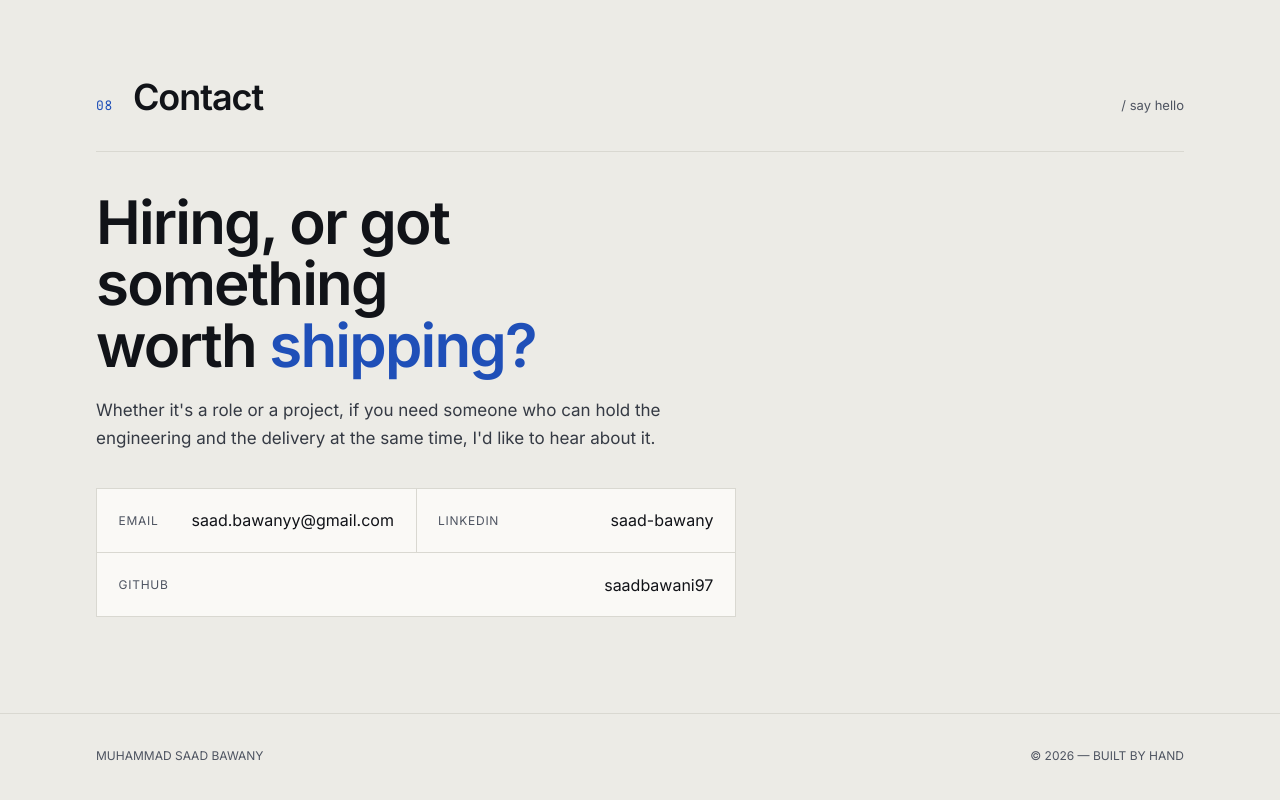
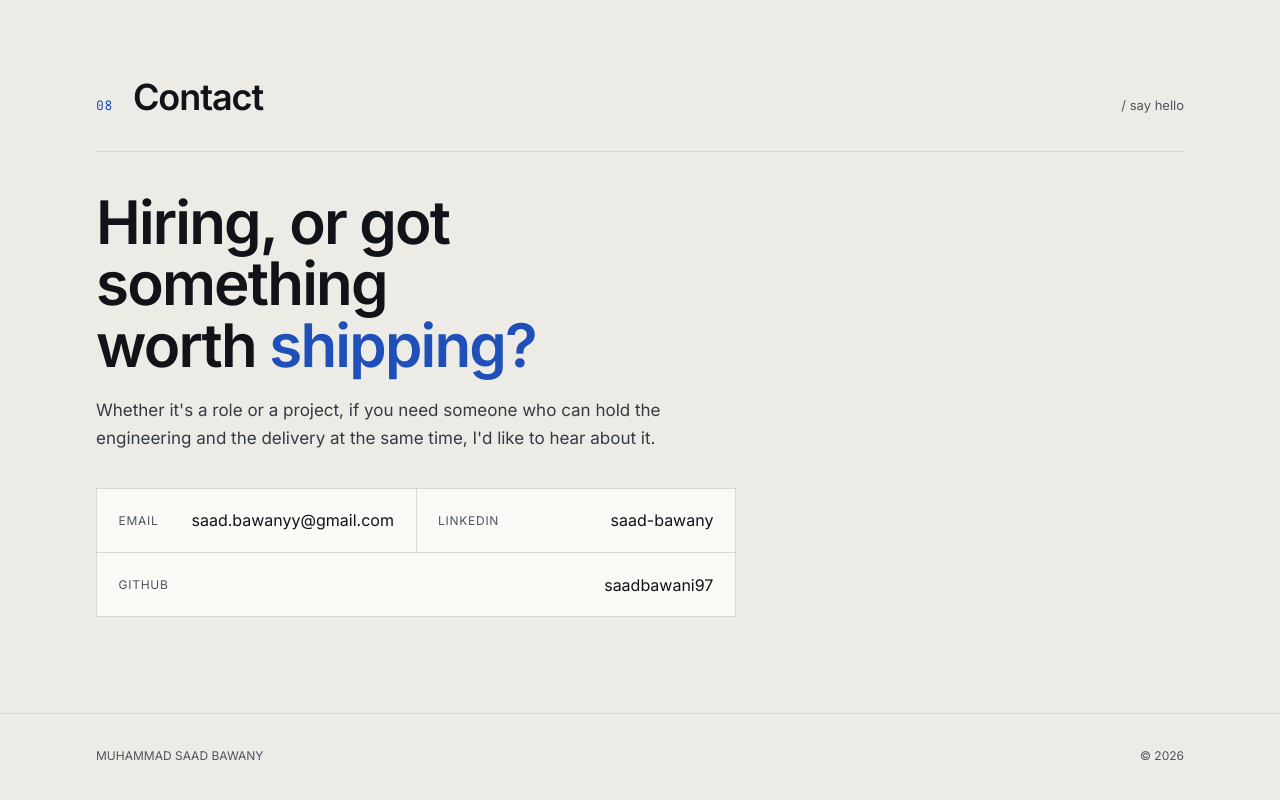
Before and after one commit to saadbawani97/portfolio, a plain HTML site: page index.html in a window 1280 px wide. Shown: the part 8323-9123 px from the top of the page. Drawn offline with Linux system fonts and the light colour scheme.

Commit message:
Footer: just the year
Co-Authored-By: Claude Opus 5.5 <noreply@anthropic.com>

```diff
--- a/index.html
+++ b/index.html
@@ -1331,7 +1331,7 @@ footer p { font-family: var(--sans); font-size: 0.75rem; color: var(--text-3); m
 <footer>
   <div class="wrap" style="display:flex;flex-wrap:wrap;gap:.5rem 1.5rem;justify-content:space-between;width:100%">
     <p>MUHAMMAD SAAD BAWANY</p>
-    <p>© <span id="yr">2026</span> — BUILT BY HAND</p>
+    <p>© <span id="yr">2026</span></p>
   </div>
 </footer>
 
```
